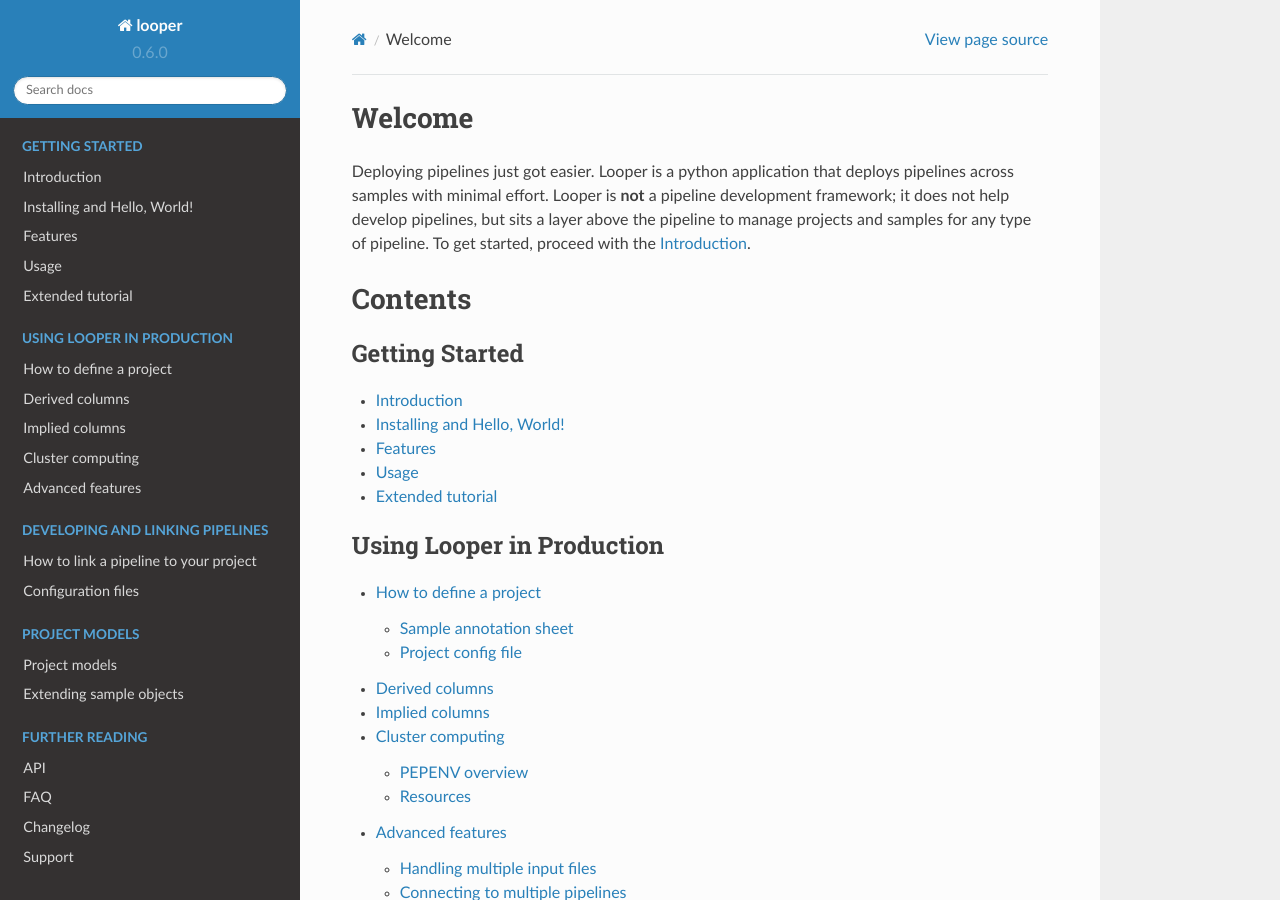
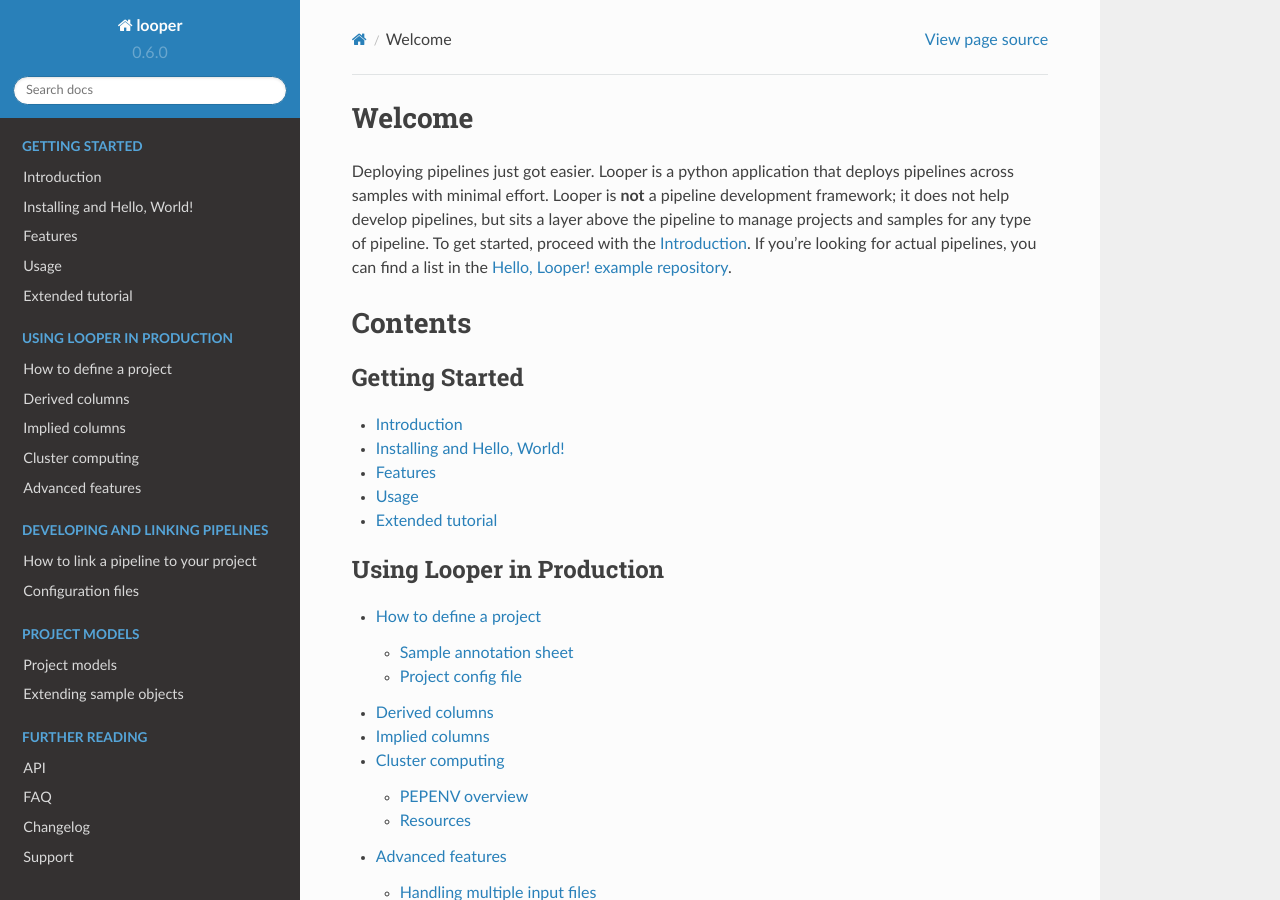
Before and after one commit to pepkit/peppy, a Sphinx documentation site: the page built from doc/source/index.rst, in a window 1280 px wide and 900 px high. Built offline with Sphinx 7.4.7 and the Read the Docs theme 2.0.0, drawn with Linux system fonts in a browser that asks for light colours.

Commit message:
add extra link to pipelines

```diff
--- a/doc/source/index.rst
+++ b/doc/source/index.rst
@@ -1,7 +1,7 @@
 Welcome
 ^^^^^^^^
 
-Deploying pipelines just got easier. Looper is a python application that deploys pipelines across samples with minimal effort. Looper is **not** a pipeline development framework; it does not help develop pipelines, but sits a layer above the pipeline to manage projects and samples for any type of pipeline. To get started, proceed with the :doc:`Introduction <intro>`.
+Deploying pipelines just got easier. Looper is a python application that deploys pipelines across samples with minimal effort. Looper is **not** a pipeline development framework; it does not help develop pipelines, but sits a layer above the pipeline to manage projects and samples for any type of pipeline. To get started, proceed with the :doc:`Introduction <intro>`. If you're looking for actual pipelines, you can find a list in the `Hello, Looper! example repository <https://github.com/databio/hello_looper>`_.
 
 Contents
 ^^^^^^^^
```
